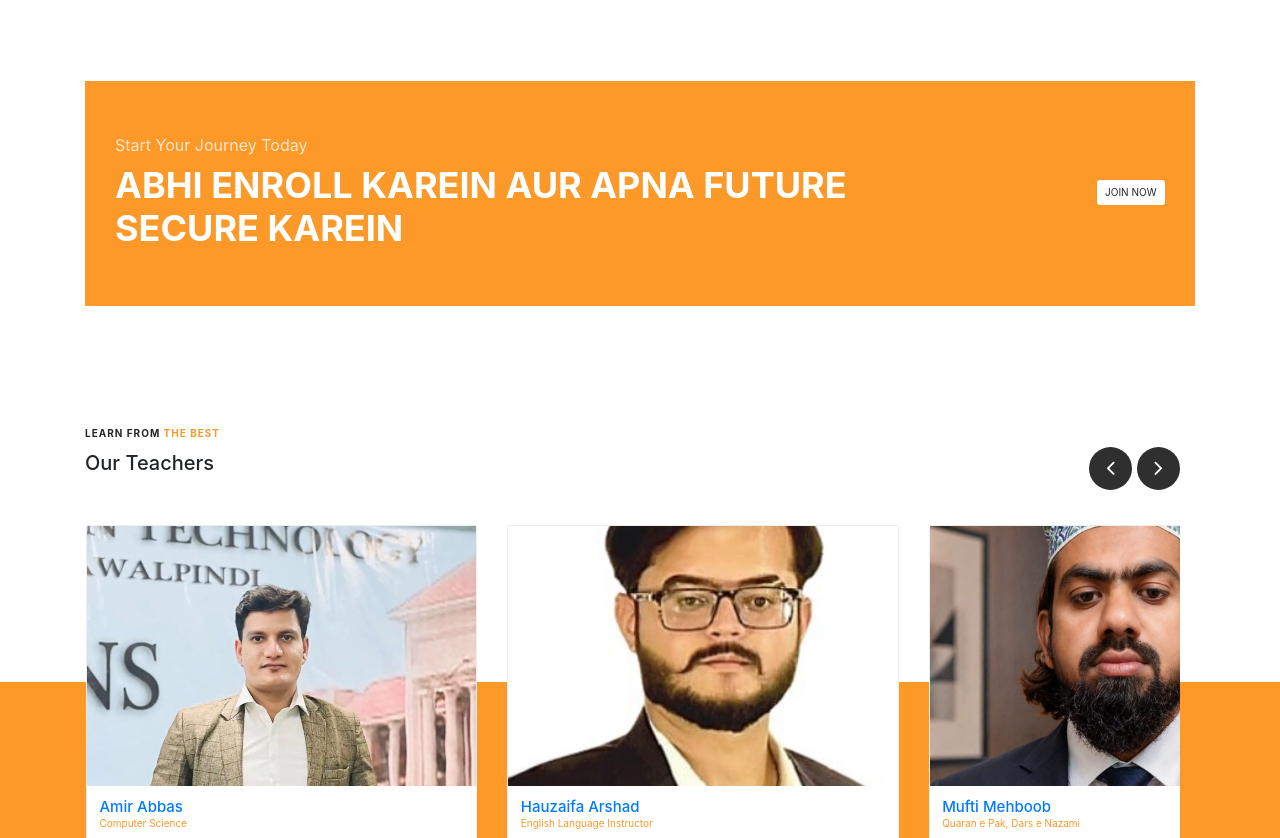
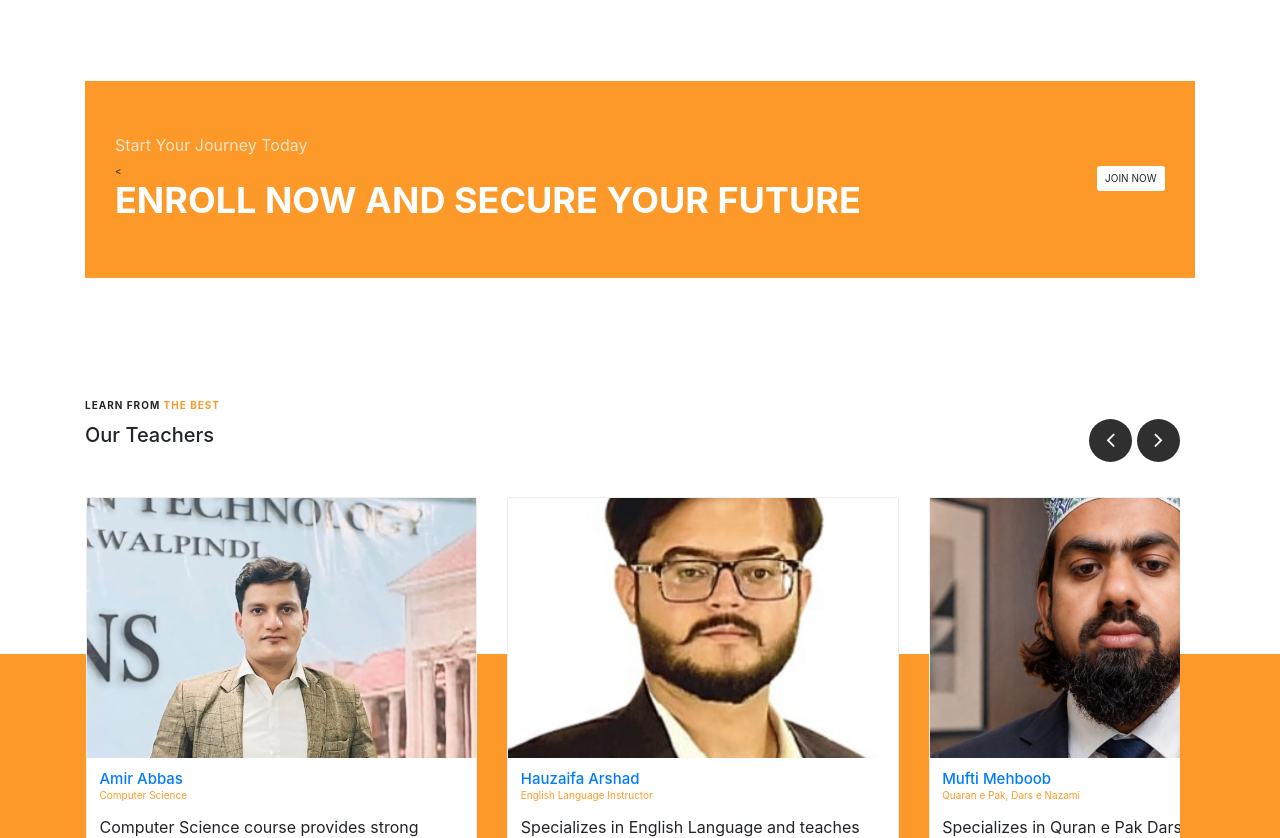
Before and after one commit to AmirDasti/internationtaltutorsacademy.github.io, a website with bundled scripts: page about.html in a window 1280 px wide. Shown: the part 1960-2798 px from the top of the page. Built offline with nearby package versions, Linux system fonts and the light colour scheme; a web font is replaced by a local one.

Commit message:
Update about.html

```diff
--- a/about.html
+++ b/about.html
@@ -269,7 +269,7 @@
             <div class="col-md-9">
                 <div class="cta-content">
                     <p class="mb-2">Start Your Journey Today</p>
-                    <h2>Abhi Enroll Karein aur Apna Future Secure Karein</h2>
+                    <<h2>Enroll Now and Secure Your Future</h2>
                 </div>
             </div>
 
```
